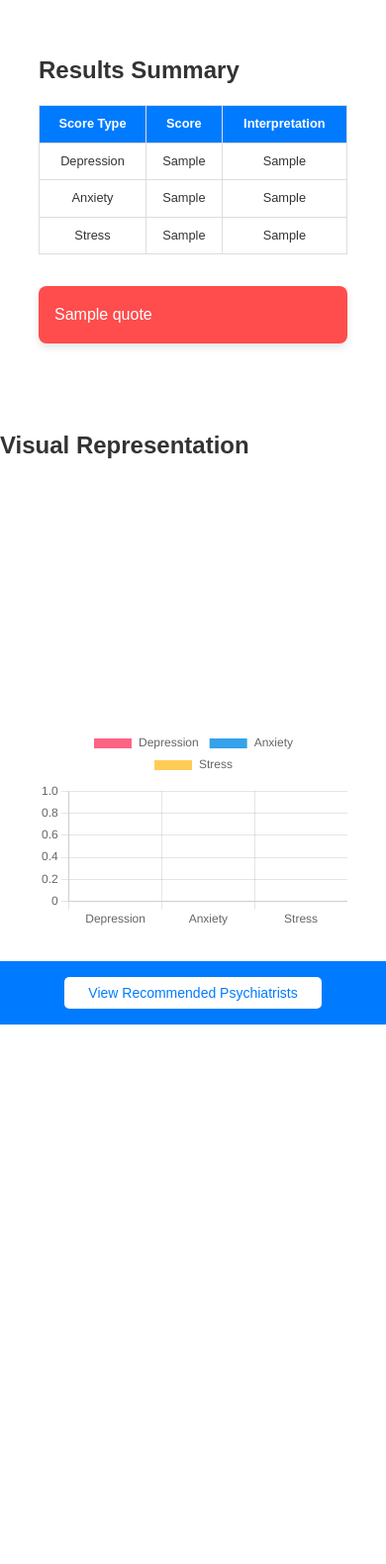
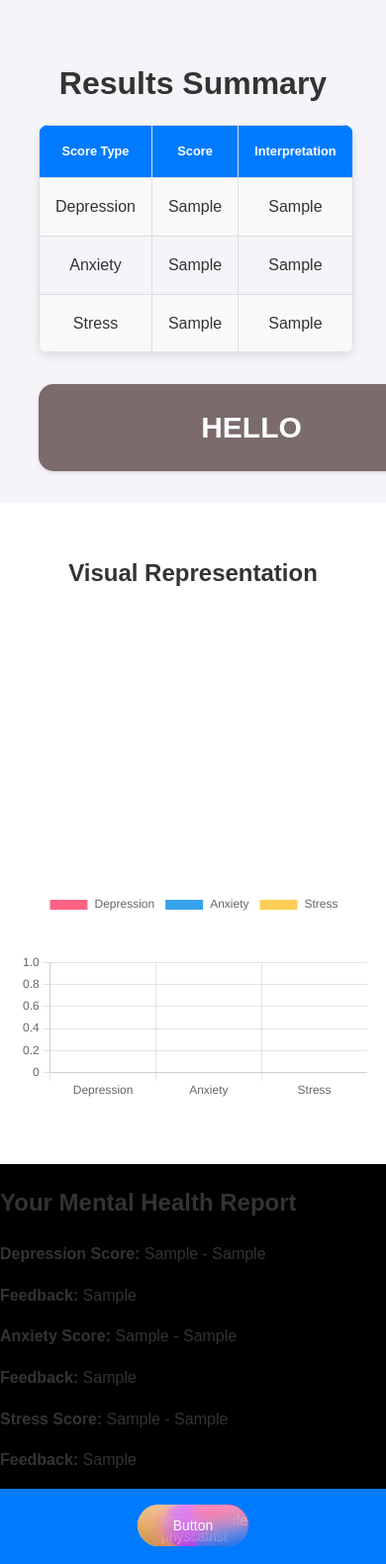
Before and after one commit to prakett/DemoProject, a Flask app: template templates/report.html in a window 390 px wide; the page is wider, and only the part inside the window is pictured. Shown: the part 83-1663 px from the top of that part at 99% size. Before the commit the page ends 1118 px from the top of that part, so only its background shows below. Run offline with Flask 3, Linux system fonts and the light colour scheme; the template is opened without the code that fills it: most values are stand-ins (such as "Sample title", 1, 10 or a date in 2020).

Commit message:
Shikha website css update.

```diff
--- a/app.py
+++ b/app.py
@@ -7,31 +7,74 @@
 
 def calculate_score(responses, start_index, end_index):
     """
-    Calculate the average score for a specific range of responses.
+    Calculate the cumulative score for a specific range of responses.
     """
     scores = responses[start_index:end_index]
-    return np.mean(scores)
+    return sum(scores)
 
 def generate_report(responses):
     try:
         # Calculate cumulative scores
-        depression_score = sum(responses[0:14])
-        anxiety_score = sum(responses[14:28])
-        stress_score = sum(responses[28:42])
+        depression_score = calculate_score(responses, 0, 14)
+        anxiety_score = calculate_score(responses, 14, 28)
+        stress_score = calculate_score(responses, 28, 42)
 
-        # Interpret scores based on cumulative thresholds
+        # Interpret scores based on thresholds
         report = {
             "Depression Score": depression_score,
             "Anxiety Score": anxiety_score,
             "Stress Score": stress_score,
-            "Depression Interpretation": 'Severe' if depression_score > 28 else 'Mild/Moderate' if depression_score > 20 else 'Normal',
-            "Anxiety Interpretation": 'Severe' if anxiety_score > 28 else 'Mild/Moderate' if anxiety_score > 20 else 'Normal',
-            "Stress Interpretation": 'Severe' if stress_score > 28 else 'Mild/Moderate' if stress_score > 20 else 'Normal'
+            "Depression Interpretation": (
+                'Extremely Severe' if depression_score >= 28 else
+                'Severe' if depression_score >= 21 else
+                'Moderate' if depression_score >= 14 else
+                'Mild' if depression_score >= 10 else
+                'Normal'
+            ),
+            "Anxiety Interpretation": (
+                'Extremely Severe' if anxiety_score >= 20 else
+                'Severe' if anxiety_score >= 15 else
+                'Moderate' if anxiety_score >= 10 else
+                'Mild' if anxiety_score >= 8 else
+                'Normal'
+            ),
+            "Stress Interpretation": (
+                'Extremely Severe' if stress_score >= 34 else
+                'Severe' if stress_score >= 27 else
+                'Moderate' if stress_score >= 19 else
+                'Mild' if stress_score >= 11 else
+                'Normal'
+            )
         }
+
+        # Add qualitative feedback
+        report["Depression Feedback"] = (
+            "It is highly recommended to seek professional help." if report["Depression Interpretation"] in ["Severe", "Extremely Severe"] else
+            "Consider discussing with a mental health professional if symptoms persist." if report["Depression Interpretation"] == "Moderate" else
+            "Your results are within the normal range, but staying mindful of your mental health is always important."
+        )
+
+        report["Anxiety Feedback"] = (
+            "It is highly recommended to seek professional help." if report["Anxiety Interpretation"] in ["Severe", "Extremely Severe"] else
+            "Consider discussing with a mental health professional if symptoms persist." if report["Anxiety Interpretation"] == "Moderate" else
+            "Your results are within the normal range, but staying mindful of your mental health is always important."
+        )
+
+        report["Stress Feedback"] = (
+            "It is highly recommended to seek professional help." if report["Stress Interpretation"] in ["Severe", "Extremely Severe"] else
+            "Consider discussing with a mental health professional if symptoms persist." if report["Stress Interpretation"] == "Moderate" else
+            "Your results are within the normal range, but staying mindful of your mental health is always important."
+        )
+
+        # Example follow-up question based on high stress
+        if stress_score >= 19:
+            report["Follow-up Question"] = "Have you been experiencing major life changes or stressors recently? It might help to talk about these with someone you trust."
+
         return report
     except Exception as e:
         print(f"Error generating report: {e}")
         return {"Error": str(e)}
+
 
 @app.route('/')
 def index():
@@ -48,7 +91,7 @@
         if len(responses) != 42:
             return "Error: Not all questions were answered."
 
-        # Generate report using simple calculations
+        # Generate report using the updated cumulative scoring
         report = generate_report(responses)
         print(f"Report generated: {report}")  # Debugging line
 
--- a/static/css/report.css
+++ b/static/css/report.css
@@ -5,10 +5,12 @@
     font-family: Arial, sans-serif;
     line-height: 1.6;
     color: #333;
-    background-color: #f4f4f4;
+    background-color:black;
     margin: 0;
     padding: 0;
+
 }
+
 
 /* Header Styles */
 header {
@@ -27,9 +29,9 @@
 
 /* Results Section */
 .results {
-    background-color: #fff;
+    background-color: #f4f4f9;
     padding: 2rem 0;
-    box-shadow: 0 0 10px rgba(0, 0, 0, 0.1);
+    box-shadow: 0 0 15px rgba(0, 0, 0, 0.1);
 }
 
 .results .container {
@@ -39,64 +41,138 @@
 
 .results h2 {
     margin-bottom: 1rem;
+    font-size: 2rem;
+    color: #333;
+    text-align: center;
 }
 
 .results table {
     width: 100%;
     border-collapse: collapse;
     margin-bottom: 2rem;
+    border-radius: 10px;
+    overflow: hidden;
+    box-shadow: 0 4px 8px rgba(0, 0, 0, 0.1);
 }
 
 .results th, .results td {
     border: 1px solid #ddd;
-    padding: 0.5rem;
+    padding: 1rem;
     text-align: center;
 }
 
 .results th {
     background-color: #007bff;
     color: #fff;
+    font-weight: bold;
+}
+
+.results tr:nth-child(even) {
+    background-color: #f9f9f9;
+}
+
+.results tr:hover {
+    background-color: #e9ecef;
+}
+
+.results td {
+    font-size: 1rem;
+    color: #333;
 }
 
 .cards {
     display: flex;
     flex-wrap: wrap;
-    gap: 0.5rem;
-    justify-content: space-between;
+    gap: 15px;
+    justify-content: center;
 }
 
 .card {
-    background-color: #e9ecef;
+    background-color: #fff;
     border-radius: 8px;
-    padding: 1rem;
-    flex: 1 1 calc(33.333% - 1rem); /* Adjusted for gap */
-    box-shadow: 0 4px 8px rgba(0, 0, 0, 0.1);
-    transition: transform 0.3s, box-shadow 0.3s;
-}
-
-.card:hover {
-    transform: translateY(-5px);
-    box-shadow: 0 8px 16px rgba(0, 0, 0, 0.2);
+    box-shadow: 0 2px 4px rgba(0, 0, 0, 0.1);
+    padding: 15px;
+    width: 200px;
+    text-align: center;
 }
 
 .card.red {
-    background-color: #ff4c4c;
-    color: #fff;
+    background-color: #f8d7da;
 }
 
 .card.blue {
-    background-color: #4c6ef5;
-    color: #fff;
+    background-color: #d1ecf1;
 }
 
 .card.green {
-    background-color: #4caf50;
-    color: #fff;
+    background-color: #d4edda;
+}
+
+.tip {
+    font-size: 16px;
+    color: #333;
+}
+
+
+.cards {
+    display: flex;
+    justify-content: center;
+    gap: 1rem;
+    margin-top: 1rem; /* Add margin to separate from other elements if needed */
+}
+
+.card {
+  position: relative;
+  width: 400px;
+  height: 300px;
+  background: mediumturquoise;
+  display: flex;
+  align-items: center;
+  justify-content: center;
+  font-size: 20px;
+  font-weight: bold;
+  font-family: fantasy;
+  border-radius: 15px;
+  cursor: pointer;
+  overflow: hidden; /* Ensure content doesn't overflow */
+  text-align: center;
+}
+
+.card::before {
+  content: "HELLO";
+  position: absolute;
+  display: flex;
+  align-items: center;
+  justify-content: center;
+  width: 100%;
+  height: 100%;
+  background-color: rgba(0, 0, 0, 0.5); /* Optional: adds a translucent background */
+  color: white;
+  font-size: 30px;
+  opacity: 1; /* Initially visible */
+  transition: opacity 0.5s;
+  z-index: 1; /* Ensure it appears above the quote initially */
+}
+
+.card:hover::before {
+  opacity: 0; /* Fades out when hovered */
+  transition: opacity 0.5s;
 }
 
 .card .tip {
-    margin: 0;
+  opacity: 0; /* Initially hidden */
+  transition: opacity 0.5s 0.5s; /* Delay to show after HELLO starts to fade */
+  position: relative;
+  z-index: 2; /* Ensure it's on top of the card background */
 }
+
+.card:hover .tip {
+  opacity: 1; /* Fades in after HELLO fades out */
+}
+
+
+
+
 
 /* Charts Section */
 .charts {
@@ -111,7 +187,42 @@
 
 .chart-container {
     margin: 2rem auto;
+    width: 50%; /* Reduced width to make the charts smaller */
 }
+
+.pie-chart {
+    width: 45%; /* Adjusted size for the pie chart */
+    animation: rotateReveal 2s ease-in-out; /* Animation added to the pie chart */
+}
+@keyframes rotateReveal {
+    0% { transform: rotate(360deg); opacity: 0; }
+    100% { transform: rotate(0deg); opacity: 1; }
+  }
+
+.bar-graph {
+    width: 70%; /* Adjusted size for the bar graph */
+}
+
+
+
+
+/* Responsive Design */
+@media (max-width: 768px) {
+    .chart-container {
+        width: 90%;
+
+}
+
+@media (max-width: 480px) {
+    .charts h1 {
+        font-size: 1.5rem;
+    }
+
+    .chart-container {
+        width: 100%;
+    }
+}
+
 
 /* Recommendation Link Section */
 .recommendation-link {
@@ -119,22 +230,102 @@
     padding: 1rem 0;
     text-align: center;
 }
+/* From Uiverse.io by adamgiebl */
+button {
+    position: relative;
+    font-family: inherit;
+    font-size: 18px;
+    border-radius: 40em;
+    width: 8em;
+    height: 3em;
+    z-index: 1;
+    color: white;
+    cursor: pointer;
+    overflow: hidden;
+    border: none;
+  }
 
-.recommendation-link button {
-    background-color: #fff;
-    color: #007bff;
+  button .text {
+    position: absolute;
+    left: 0;
+    top: 0;
+    width: 100%;
+    height: 100%;
+    line-height: 3em;
+    border-radius: 40em;
     border: none;
-    padding: 0.75rem 2rem;
-    font-size: 1rem;
-    cursor: pointer;
-    border-radius: 5px;
-    transition: background-color 0.3s, color 0.3s;
-}
+    background: linear-gradient(
+      rgba(255, 255, 255, 0.473),
+      rgba(150, 150, 150, 0.25)
+    );
+    z-index: 1;
+    backdrop-filter: blur(10px);
+    -webkit-backdrop-filter: blur(10px);
+  }
 
-.recommendation-link button:hover {
-    background-color: #007bff;
-    color: #fff;
-}
+  button .blob {
+    position: absolute;
+    z-index: -1;
+    border-radius: 5em;
+    width: 5em;
+    height: 3em;
+    transition: transform 0.3s ease-in-out, background 0.3s ease-in-out;
+  }
+
+  button .blob:nth-child(2) {
+    left: 0em;
+    top: 0;
+    background: #ff930f;
+  }
+
+  button .blob:nth-child(3) {
+    left: 1.8em;
+    top: 0;
+    z-index: -1;
+    background: #bf0fff;
+  }
+
+  button .blob:nth-child(4) {
+    left: 4em;
+    top: -1em;
+    background: #ff1b6b;
+  }
+
+  button .blob:nth-child(5) {
+    left: 4.3em;
+    top: 1.6em;
+    background: #0061ff;
+  }
+
+  button:hover .blob:nth-child(2) {
+    background: #0061ff;
+  }
+
+  button:hover .blob:nth-child(3) {
+    background: #ff1b6b;
+  }
+
+  button:hover .blob:nth-child(4) {
+    background: #bf0fff;
+  }
+
+  button:hover .blob:nth-child(5) {
+    background: #ff930f;
+  }
+
+  button:hover .blob {
+    transform: scale(1.3);
+  }
+
+  button:active {
+    border: 2px solid white;
+  }
+
+
+
+
+
+
 
 /* Responsive Design */
 @media (max-width: 768px) {
@@ -161,3 +352,4 @@
         font-size: 0.875rem;
     }
 }
+}
--- a/templates/report.html
+++ b/templates/report.html
@@ -57,21 +57,52 @@
 
 <section class="charts">
   <div class="container">
-    <h2>Visual Representation</h2>
-    <div class="chart-container" style="width: 60%; margin: auto;">
+    <h1>Visual Representation</h1>
+    <div class="chart-container pie-chart">
       <canvas id="pieChart"></canvas>
     </div>
-    <div class="chart-container" style="width: 80%; margin: auto;">
+    <div class="chart-container bar-graph">
       <canvas id="barGraph"></canvas>
     </div>
   </div>
 </section>
 
+
+
+<div class="report-section">
+  <h2>Your Mental Health Report</h2>
+  <p><strong>Depression Score:</strong> {{ report["Depression Score"] }} - {{ report["Depression Interpretation"] }}</p>
+  <p><strong>Feedback:</strong> {{ report["Depression Feedback"] }}</p>
+
+  <p><strong>Anxiety Score:</strong> {{ report["Anxiety Score"] }} - {{ report["Anxiety Interpretation"] }}</p>
+  <p><strong>Feedback:</strong> {{ report["Anxiety Feedback"] }}</p>
+
+  <p><strong>Stress Score:</strong> {{ report["Stress Score"] }} - {{ report["Stress Interpretation"] }}</p>
+  <p><strong>Feedback:</strong> {{ report["Stress Feedback"] }}</p>
+
+  {% if report.get("Follow-up Question") %}
+  <div class="follow-up">
+    <h3>Follow-up Question:</h3>
+    <p>{{ report["Follow-up Question"] }}</p>
+  </div>
+  {% endif %}
+</div>
+
+
 <section class="recommendation-link">
   <div class="container">
-    <button onclick="window.location.href='{{ url_for('recommendation') }}'">View Recommended Psychiatrists</button>
+    <button onclick="window.location.href='{{ url_for('recommendation') }}'">
+      Recommended physcatrist
+        <span class="text">Button</span>
+        <span class="blob"></span>
+        <span class="blob"></span>
+        <span class="blob"></span>
+        <span class="blob"></span>
+
+    </button>
   </div>
 </section>
+
 
 <script>
   // Pass the score data from the server to the JavaScript file
```
